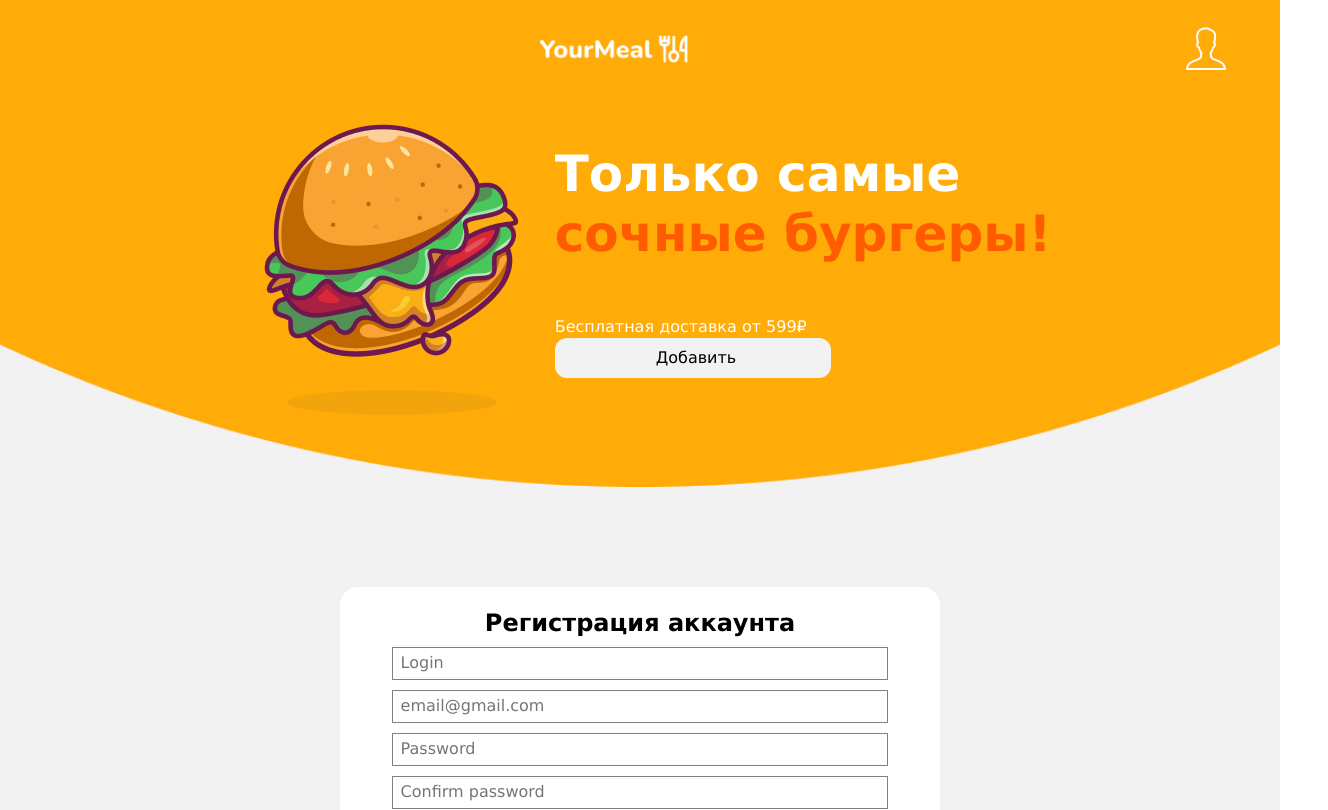
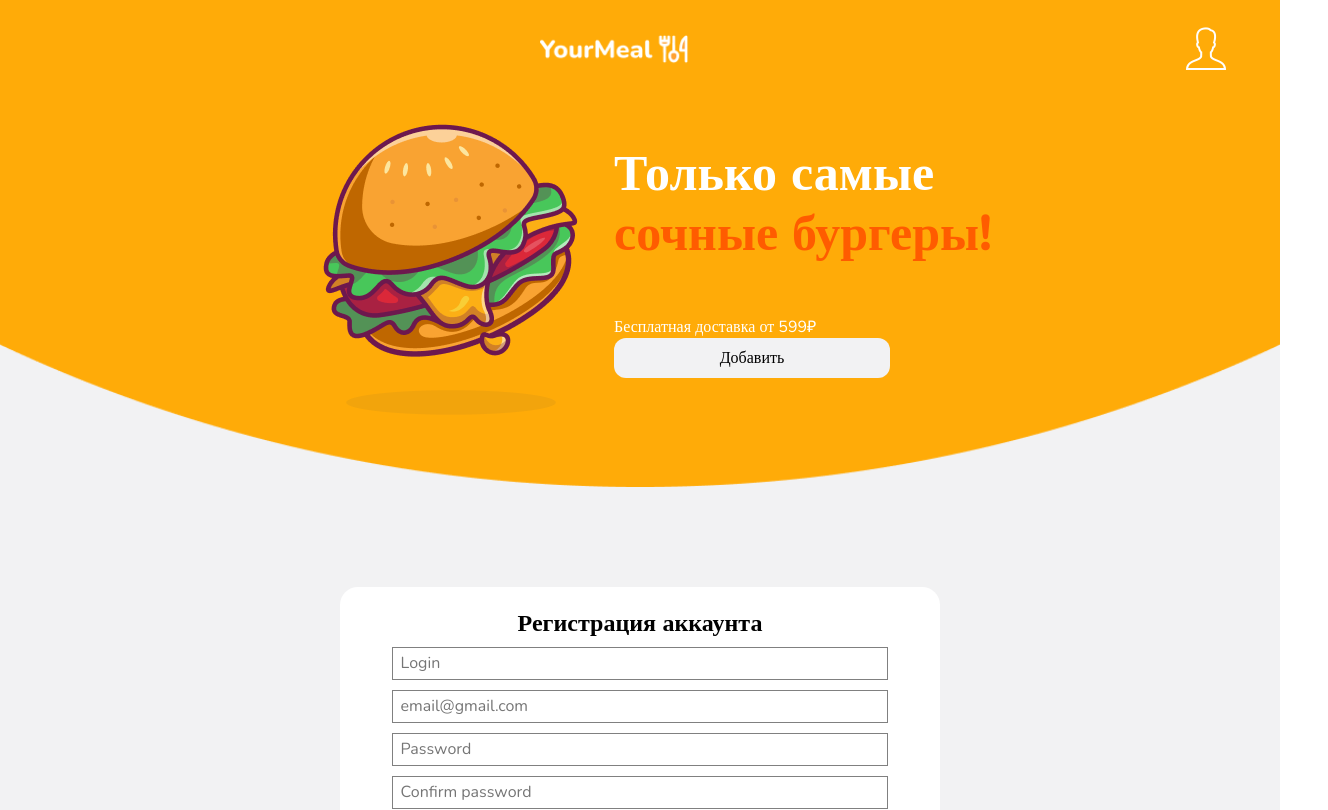
Before and after one commit to SmaginaOksana/React_Burgers_Shop, a React app: page /registr in a window 1280 px wide. Shown: the top 810 px of the page, 1328 px wide, since content can reach past the window. Built offline with nearby package versions, Linux system fonts and the light colour scheme; the HTML template or start-up script is replaced by a standard one.

Commit message:
font corrected

```diff
--- a/src/style/index.scss
+++ b/src/style/index.scss
@@ -1,4 +1,4 @@
-@import url("https://fonts.googleapis.com/css2?family=Nunito+Sans:ital,opsz,wdth@0,6..12,75..125;1,6..12,75..125&display=swap");
+@import url("https://fonts.googleapis.com/css2?family=Nunito:ital,wght@0,200..1000;1,200..1000&display=swap");
 
 * {
   margin: 0;
--- a/src/style/vars.scss
+++ b/src/style/vars.scss
@@ -1,4 +1,4 @@
-$font_family: "Nunito", Geneva;
+$font_family: "Nunito";
 
 @mixin flex($display, $direction, $just_content, $align_items) {
   display: $display;
@@ -12,5 +12,4 @@
   font-size: $size;
   font-weight: $weight;
   line-height: $height;
-  // font-family: Verdana, Geneva, Tahoma, sans-serif;
 }
```
